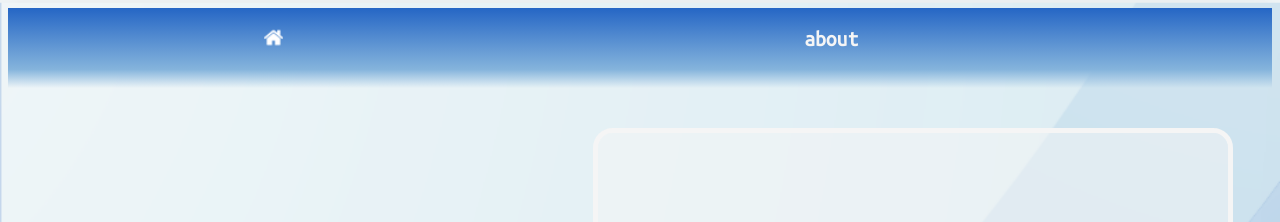
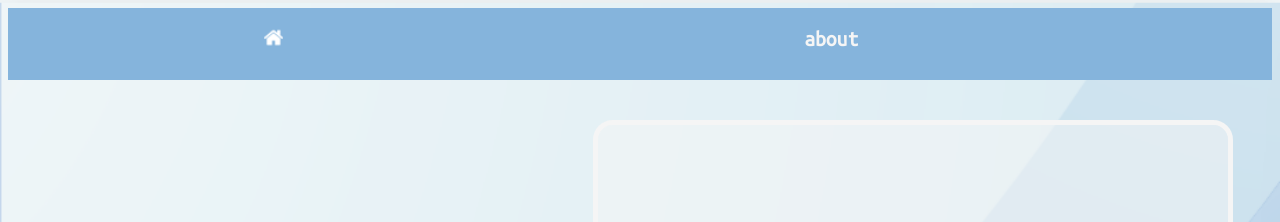
Before and after one commit to cinnamon-cicada/Meal-Swipes-Calculator, a website with bundled scripts: page public/index.html in a window 1280 px wide. Shown: the top 222 px of the page. Built offline with nearby package versions, Linux system fonts and the light colour scheme.

Commit message:
Minor edits

```diff
--- a/public/style.css
+++ b/public/style.css
@@ -93,8 +93,8 @@ button:hover {
 
 #header {
     background: transparent;
-    background: linear-gradient(0deg, transparent, rgba(133, 180, 220, 1) 23%, rgba(37, 102, 197, 1) 100%);
-    height: 10vh;
+    background: rgba(133, 180, 220, 1);
+    height: 9vh;
 }
 
 #intro {
```
